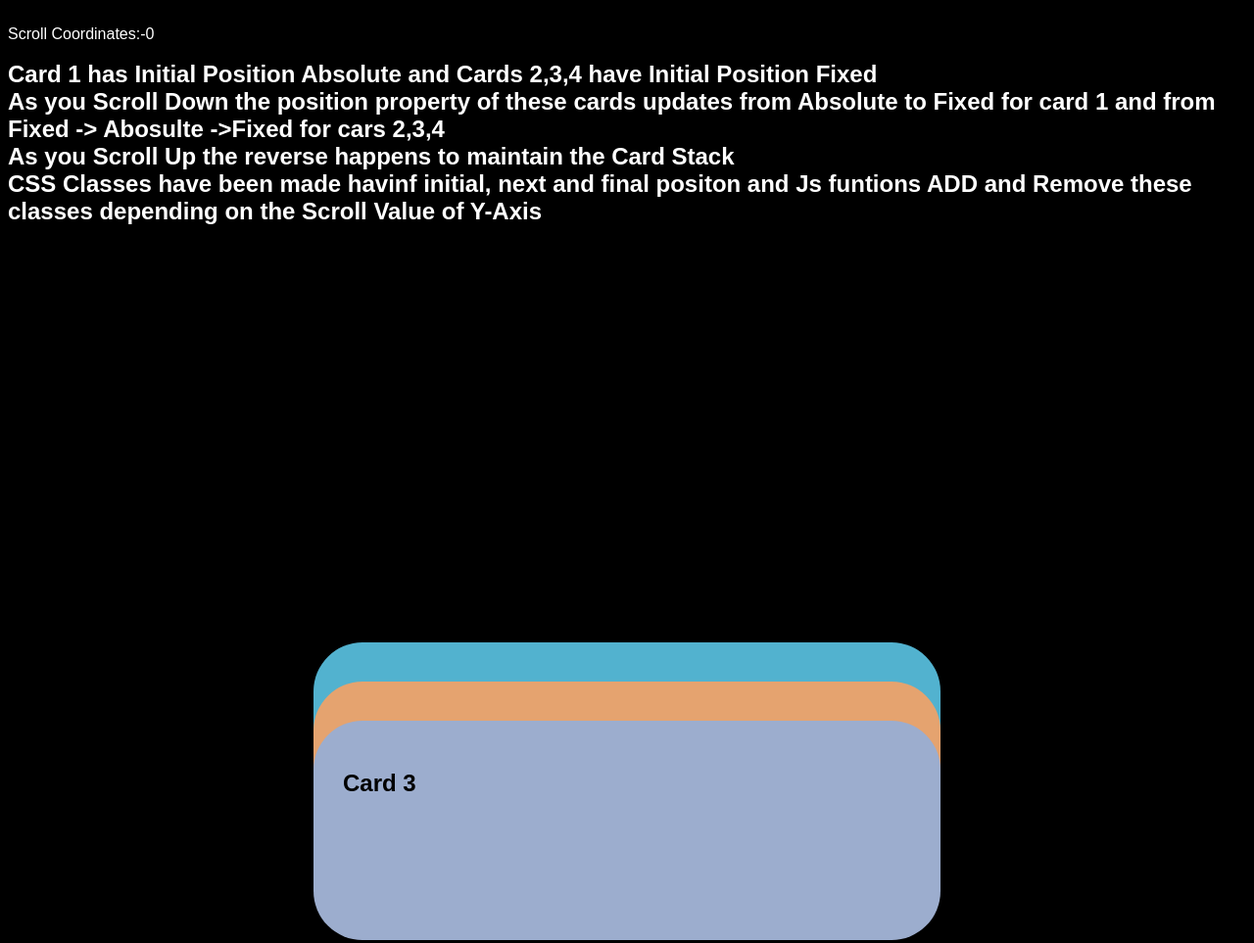
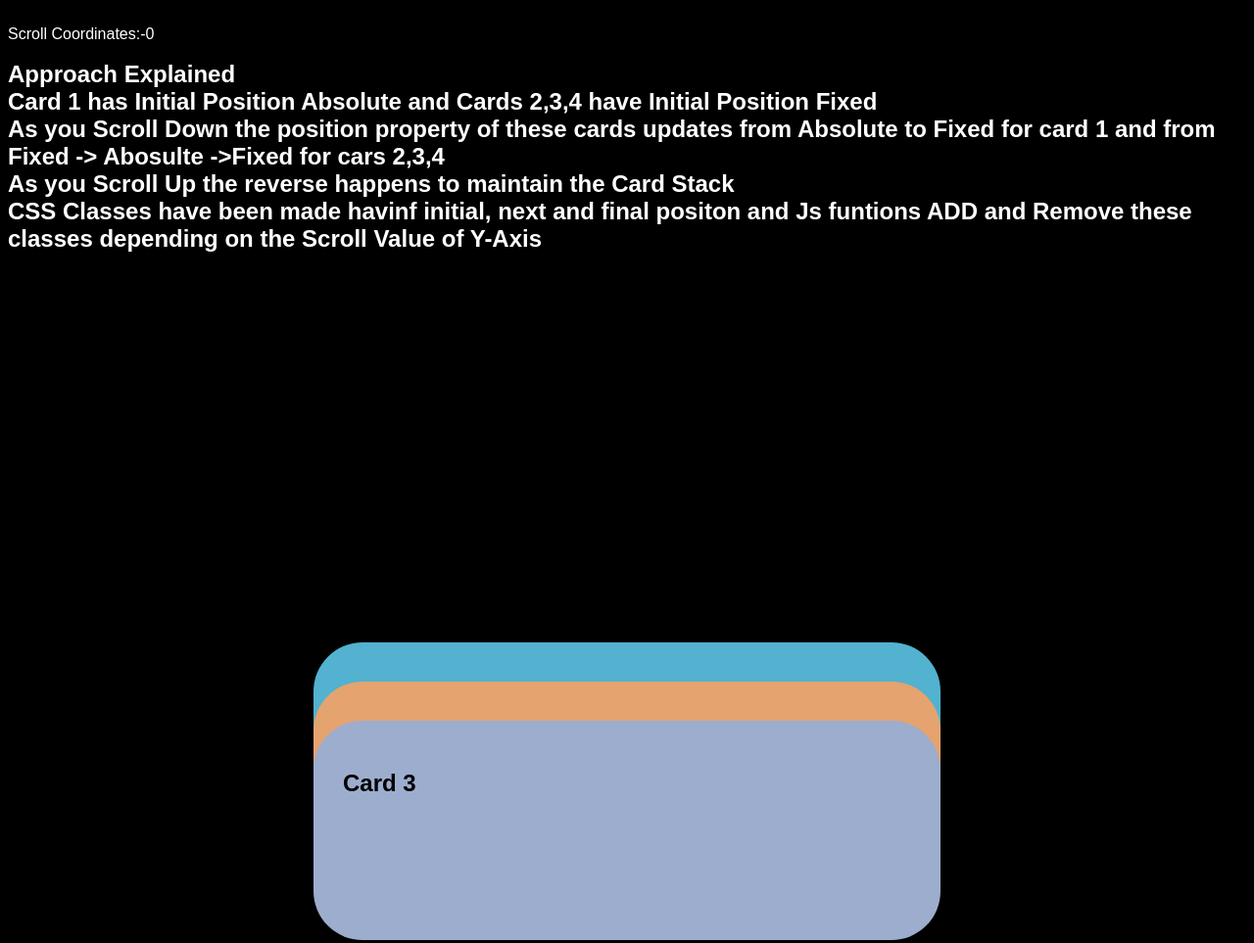
Before and after one commit to harjasdt/farmako_cardStack, a plain HTML site: page index.html in a window 1280 px wide. Shown: the top 963 px of the page at 98% size. Drawn offline with Linux system fonts and the light colour scheme.

Commit message:
Add files via upload

```diff
--- a/index.html
+++ b/index.html
@@ -8,7 +8,7 @@
   <body>
     <p id="cord"></p>
     <section id="before_animation">
-        <h2><p>Card 1 has Initial Position Absolute and Cards 2,3,4 have Initial Position Fixed
+        <h2><p> Approach Explained <br>Card 1 has Initial Position Absolute and Cards 2,3,4 have Initial Position Fixed
             <br>As you Scroll Down the position property of these cards updates from Absolute to Fixed for card 1 and from Fixed -> Abosulte ->Fixed for cars 2,3,4
         <br>As you Scroll Up the reverse happens to maintain the Card Stack
     <br>CSS Classes have been made havinf initial, next and final positon and Js funtions ADD and Remove these classes depending on the Scroll Value of Y-Axis   </p>
```
